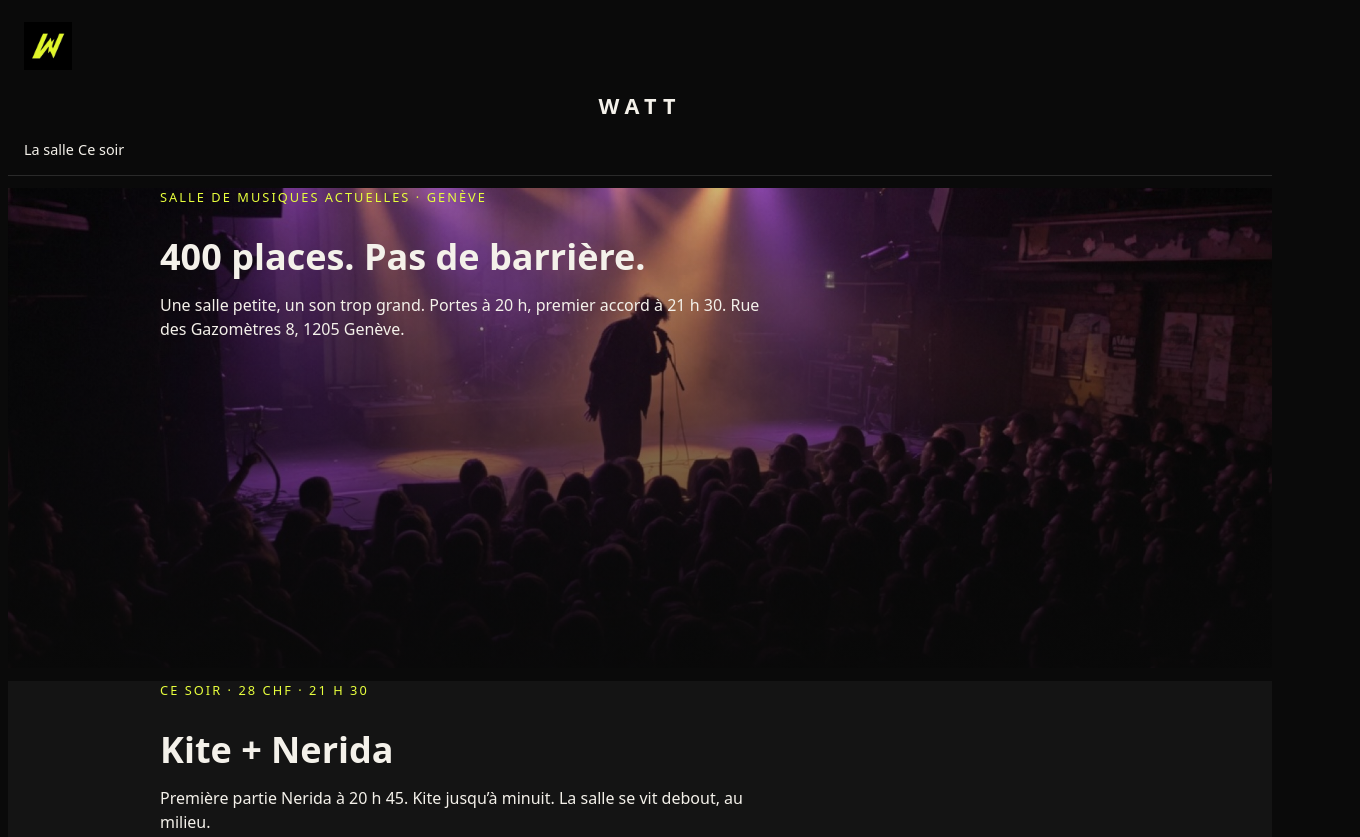
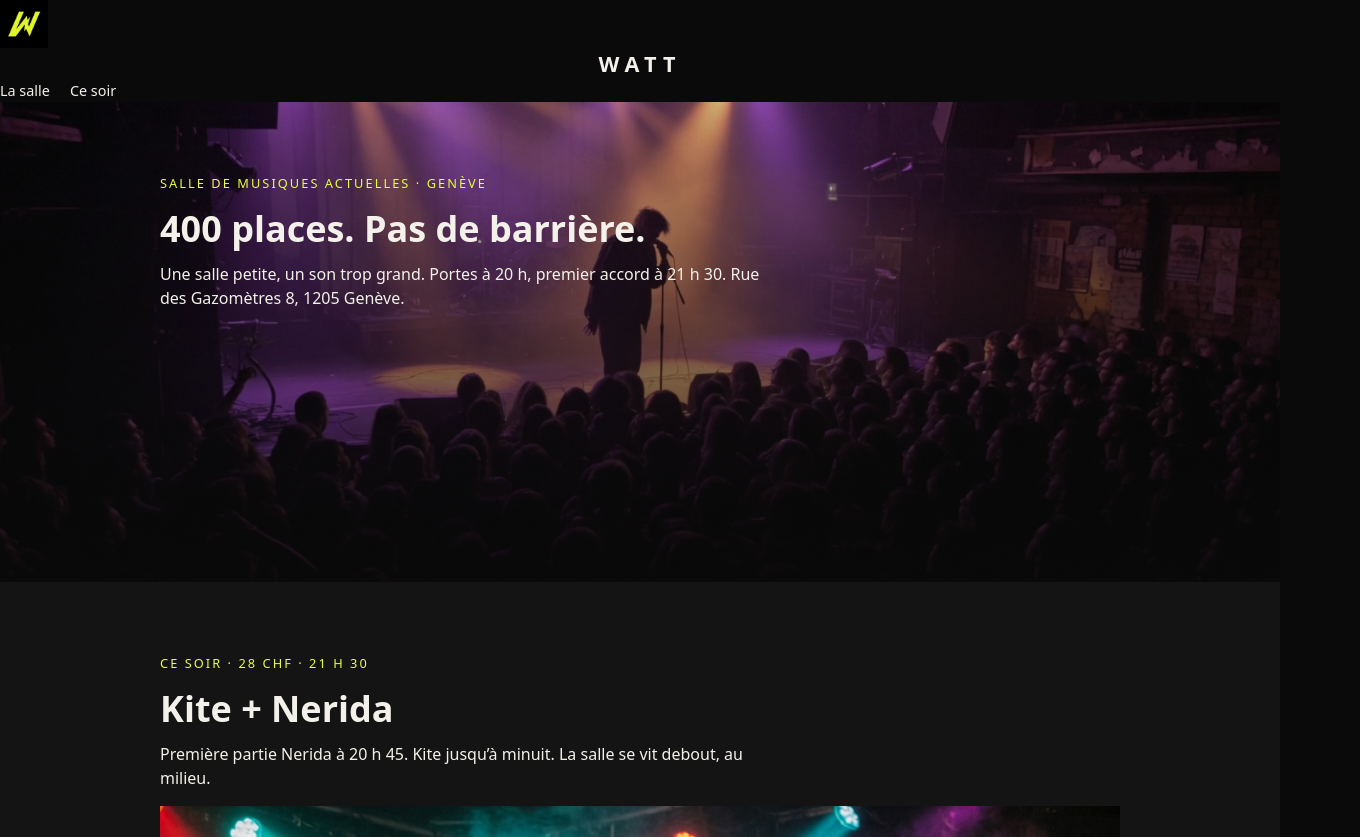
Before and after one commit to vOceaneV/option-web-oceane, a plain HTML site: page watt/index.html in a window 1280 px wide. Shown: the top 837 px of the page, 1360 px wide, since content can reach past the window. Drawn offline with Linux system fonts and the light colour scheme.

Commit message:
Ajoute le reset et l'air dans les sections

```diff
--- a/watt/css/style.css
+++ b/watt/css/style.css
@@ -1,5 +1,19 @@
 /* P4 : remplacez ce commentaire par le reset de l’atelier. */
 /* à vous : reset */
+*,
+*::before,
+*::after {
+  box-sizing: border-box;
+}
+* {
+  margin: 0;
+  padding: 0;
+}
+img {
+  max-width: 100%;
+  height: auto;
+  display: block;
+}
 
 body {
   background: #0a0a0a;
@@ -11,9 +25,6 @@
 /* P5 : le parent rangera ses trois enfants. */
 header {
   /* à vous : display, colonnes, alignement et gap */
-  padding: 0.85rem 1rem;
-  background: #0a0a0a;
-  border-bottom: 1px solid #2a2a2a;
 }
 
 header h1 {
@@ -26,6 +37,9 @@
 
 nav {
   /* à vous : flex, retour à la ligne et gap */
+  display: flex;
+  flex-wrap: wrap;
+  gap: 1.25rem;
 }
 
 nav a {
@@ -43,6 +57,7 @@
 /* P4 : l’air appartient à l’intérieur du mur. */
 section {
   /* à vous : padding-block */
+  padding-block: 4.5rem;
 }
 
 /* P2 : complétez le mur photo. */
```
